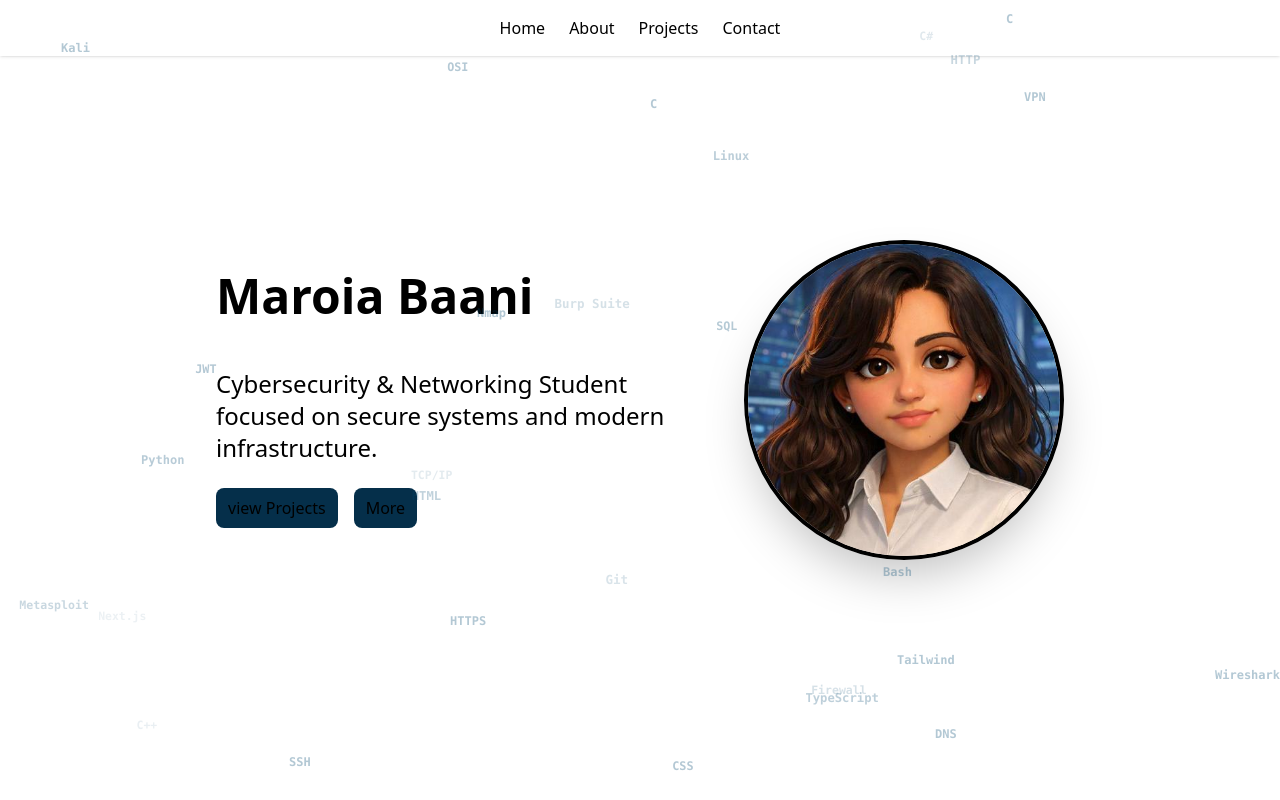
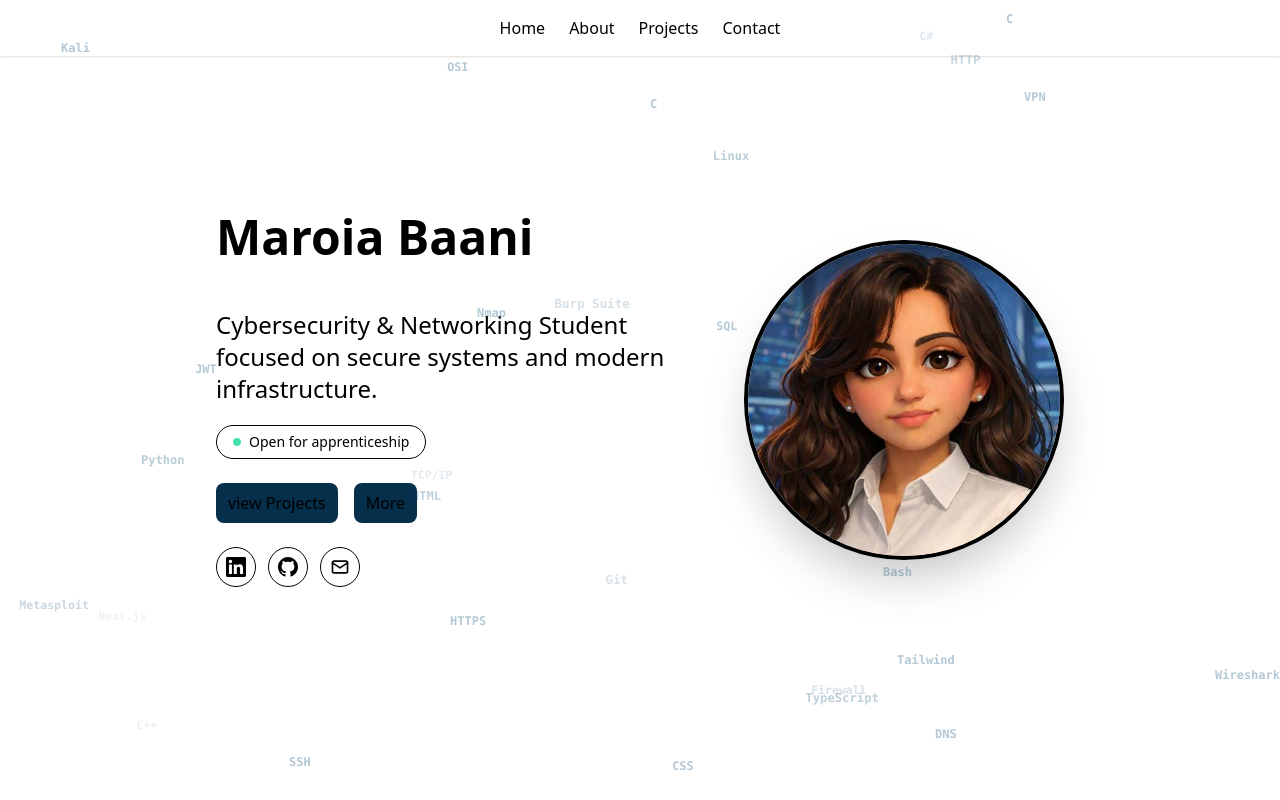
Before and after one commit to briw4/portfolio, a Next.js app: page / in a window 1280 px wide. Built offline with nearby package versions, Linux system fonts and the light colour scheme.

Commit message:
feat(home): add linkedin, github, and email links

```diff
--- a/components/sections/Home.tsx
+++ b/components/sections/Home.tsx
@@ -12,6 +12,12 @@ export default function Home(){
         <p className="text-2xl mb-3">
           <Typewriter text= "Cybersecurity & Networking Student focused on secure systems and modern infrastructure."/>
           </p>
+
+        <div className="inline-flex items-center gap-2 border dark:border-sky-950 rounded-full px-4 py-1.5 mt-2 transition-shadow duration-300 hover:shadow-[0_0_14px_3px_rgba(34,211,238,0.5)] hover:border-cyan-400">
+          <span className="h-2 w-2 rounded-full bg-emerald-400 animate-pulse" />
+          <span className="text-sm dark:text-cyan-200">Open for apprenticeship</span>
+        </div>
+
         <div className="flex gap-4 mt-6">
           <a href="#projects">
             <button className="bg-sky-950 dark:text-cyan-200 rounded-lg px-3 py-2 transition-shadow duration-300 hover:shadow-[0_0_16px_4px_rgba(34,211,238,0.55)]">
@@ -22,6 +28,41 @@ export default function Home(){
           <button className="bg-sky-950 dark:text-cyan-200 rounded-lg px-3 py-2 transition-shadow duration-300 hover:shadow-[0_0_16px_4px_rgba(34,211,238,0.55)]">
             More
           </button>
+          </a>
+        </div>
+
+        <div className="flex gap-3 mt-6">
+          <a
+            href="https://www.linkedin.com/in/maroia-baani-896498244/"
+            target="_blank"
+            rel="noreferrer"
+            aria-label="LinkedIn"
+            className="flex items-center justify-center w-10 h-10 border dark:border-sky-950 rounded-full transition-shadow duration-300 hover:shadow-[0_0_14px_3px_rgba(34,211,238,0.5)] hover:border-cyan-400"
+          >
+            <svg viewBox="0 0 24 24" className="w-5 h-5 dark:text-cyan-200" fill="currentColor">
+              <path d="M20.447 20.452h-3.554v-5.569c0-1.328-.027-3.037-1.852-3.037-1.853 0-2.136 1.445-2.136 2.939v5.667h-3.554V9h3.414v1.561h.046c.477-.9 1.637-1.85 3.37-1.85 3.601 0 4.267 2.37 4.267 5.455v6.286zM5.337 7.433a2.062 2.062 0 1 1 0-4.124 2.062 2.062 0 0 1 0 4.124zM7.114 20.452H3.56V9h3.554v11.452zM22.225 0H1.771C.792 0 0 .774 0 1.729v20.542C0 23.227.792 24 1.771 24h20.451C23.2 24 24 23.227 24 22.271V1.729C24 .774 23.2 0 22.222 0h.003z"/>
+            </svg>
+          </a>
+          <a
+            href="https://github.com/briw4"
+            target="_blank"
+            rel="noreferrer"
+            aria-label="GitHub"
+            className="flex items-center justify-center w-10 h-10 border dark:border-sky-950 rounded-full transition-shadow duration-300 hover:shadow-[0_0_14px_3px_rgba(34,211,238,0.5)] hover:border-cyan-400"
+          >
+            <svg viewBox="0 0 24 24" className="w-5 h-5 dark:text-cyan-200" fill="currentColor">
+              <path d="M12 0c-6.626 0-12 5.373-12 12 0 5.302 3.438 9.8 8.207 11.387.599.111.793-.261.793-.577v-2.234c-3.338.726-4.033-1.416-4.033-1.416-.546-1.387-1.333-1.756-1.333-1.756-1.089-.745.083-.729.083-.729 1.205.084 1.839 1.237 1.839 1.237 1.07 1.834 2.807 1.304 3.492.997.107-.775.418-1.305.762-1.604-2.665-.305-5.467-1.334-5.467-5.931 0-1.311.469-2.381 1.236-3.221-.124-.303-.535-1.524.117-3.176 0 0 1.008-.322 3.301 1.23.957-.266 1.983-.399 3.003-.404 1.02.005 2.047.138 3.006.404 2.291-1.552 3.297-1.23 3.297-1.23.653 1.653.242 2.874.118 3.176.77.84 1.235 1.911 1.235 3.221 0 4.609-2.807 5.624-5.479 5.921.43.372.823 1.102.823 2.222v3.293c0 .319.192.694.801.576 4.765-1.589 8.199-6.086 8.199-11.386 0-6.627-5.373-12-12-12z"/>
+            </svg>
+          </a>
+          <a
+            href="mailto:marwabaani@gmail.com"
+            aria-label="Email"
+            className="flex items-center justify-center w-10 h-10 border dark:border-sky-950 rounded-full transition-shadow duration-300 hover:shadow-[0_0_14px_3px_rgba(34,211,238,0.5)] hover:border-cyan-400"
+          >
+            <svg viewBox="0 0 24 24" className="w-5 h-5 dark:text-cyan-200" fill="none" stroke="currentColor" strokeWidth="2">
+              <rect x="3" y="5" width="18" height="14" rx="2" />
+              <path d="M3 7l9 6 9-6" strokeLinecap="round" strokeLinejoin="round" />
+            </svg>
           </a>
         </div>
         </div>
```
